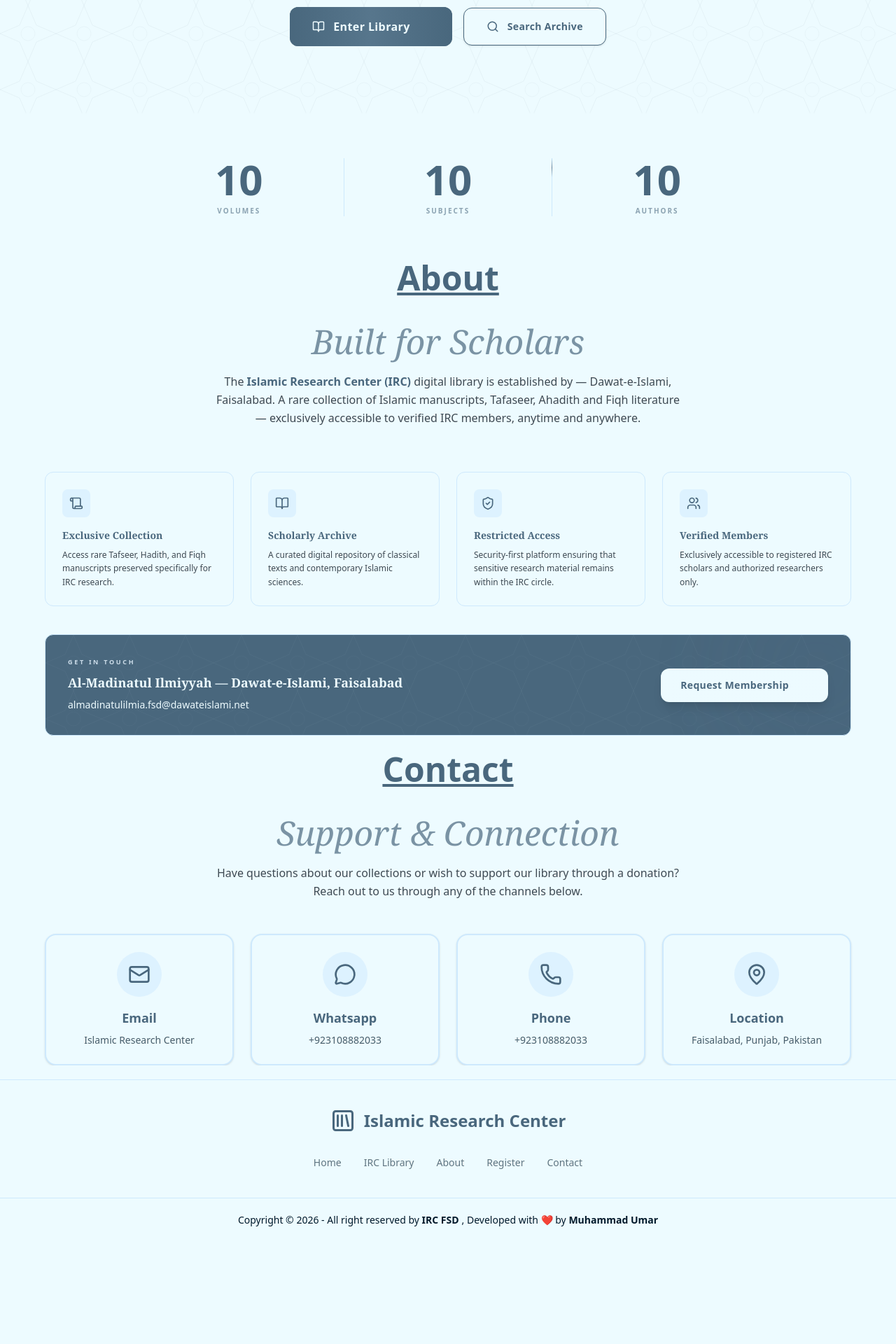
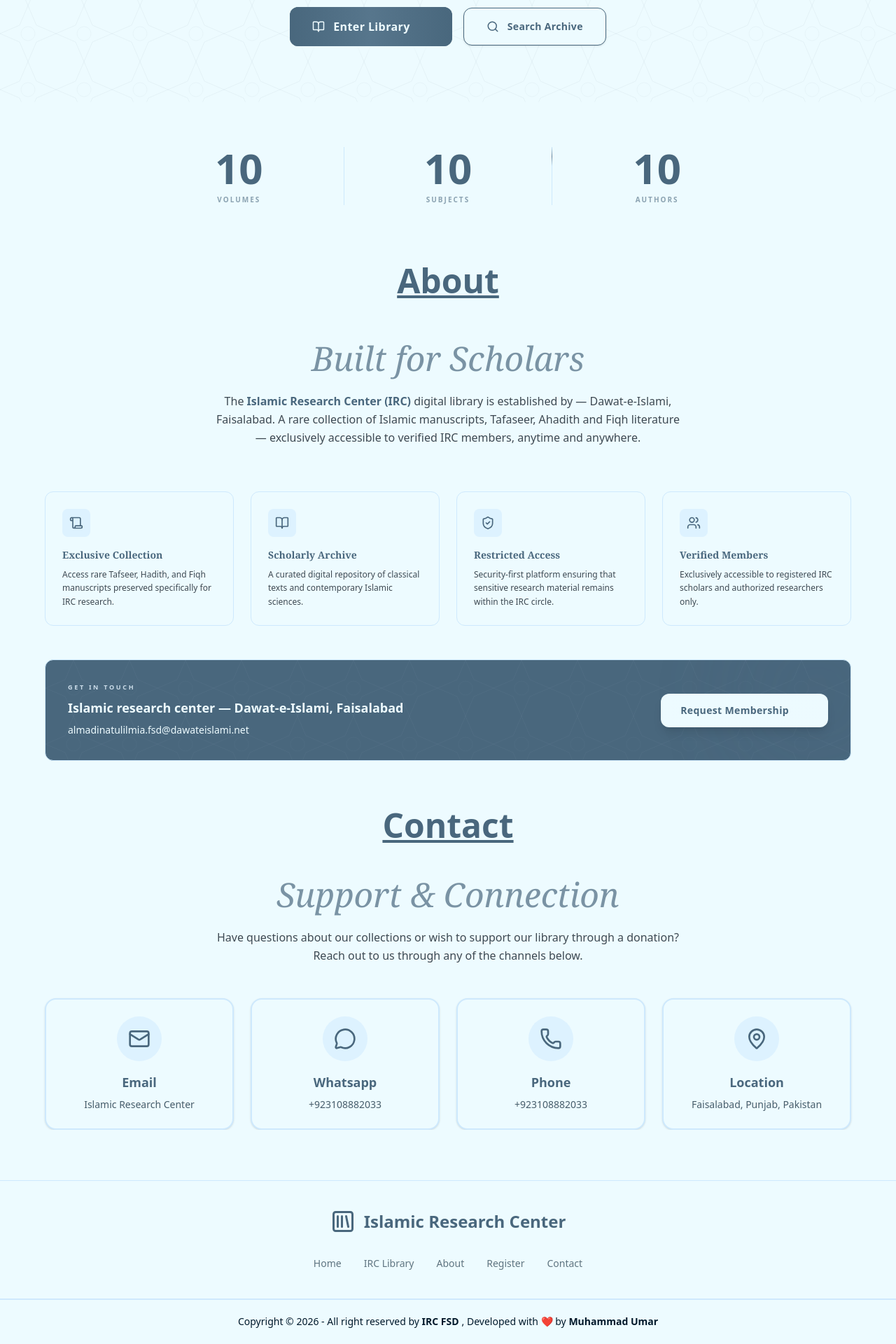
Before and after one commit to Umar-Raza/IRC-Library, a React (Vite) app: page / in a window 1280 px wide. Shown: the part 616-2536 px from the top of the page at 70% size. Before the commit the page ends 2391 px from the top, so only its background shows below. Built offline with nearby package versions, Linux system fonts and the light colour scheme; no server answers; the database is empty; a web font is replaced by a local one.

Commit message:
fix: section spacing, padding and layout adjustments across all sections

```diff
--- a/src/components/bsaStatistics/BSAStatistics.jsx
+++ b/src/components/bsaStatistics/BSAStatistics.jsx
@@ -22,7 +22,7 @@
     return (
         <>
 
-            <div className="relative font max-w-4xl mb-15 mt-12 sm:mt-16  mx-auto w-full text-center">
+            <div className="relative font max-w-4xl mb-20  mt-10 sm:mt-16  mx-auto w-full text-center">
                 {/* ہورائزنٹل بیم (Horizontal Beam) */}
                 {/* <div className="flex justify-center items-center w-full my-8 sm:my-12 px-4">
                     <div className="relative w-full max-w-xs sm:max-w-md h-px bg-slate-200">
--- a/src/components/footer/Footer.jsx
+++ b/src/components/footer/Footer.jsx
@@ -1,80 +1,12 @@
-import { SquareLibrary } from 'lucide-react'
-import { useState } from 'react'
-import { Link, useNavigate } from 'react-router-dom'
-import toast from 'react-hot-toast'
+import { Link } from 'react-router-dom'
 
 export const Footer = () => {
-    const [email, setEmail] = useState('')
-    const navigate = useNavigate()
-
-    const handleSubscribe = () => {
-        if (!email || !email.includes('@')) {
-            toast.error('Please enter a valid email address.')
-            return
-        }
-        toast.success('Subscribed successfully!')
-        setEmail('')
-    }
-
-    const handleHashNav = (hash) => {
-        if (window.location.pathname === '/') {
-            document.getElementById(hash)?.scrollIntoView({ behavior: 'smooth' })
-        } else {
-            navigate('/')
-            setTimeout(() => {
-                document.getElementById(hash)?.scrollIntoView({ behavior: 'smooth' })
-            }, 300)
-        }
-    }
-
-    const links = [
-        { label: 'Home', to: '/' },
-        { label: 'IRC Library', to: '/IRCLibrary' },
-        { label: 'About', hash: 'about' },
-        { label: 'Register', to: '/readerRegister' },
-        { label: 'Contact', hash: 'contact' },
-    ]
 
     return (
         <footer className="bg-base-100 border-t border-base-300">
 
             {/* Top section */}
-            <div className="container mx-auto px-6 sm:px-10 py-10 flex flex-col items-center gap-8">
 
-                {/* Logo */}
-                <div className='navbar-center flex items-center justify-center gap-3 group font-sans'>
-                    <SquareLibrary className="text-neutral w-6 h-6 sm:w-9 sm:h-9" />
-                    <Link to="/">
-                        <span className="text-lg sm:text-2xl font-bold text-neutral group-hover:text-[#457b9d] transition-colors">
-                            <span className="hidden sm:inline">Islamic Research Center</span>
-                            <span className="sm:hidden text-md">IRC</span>
-                        </span>
-                    </Link>
-                </div>
-
-                {/* Nav links */}
-                <nav className="flex flex-wrap items-center justify-center gap-x-8 gap-y-3">
-                    {links.map((link, i) =>
-                        link.hash ? (
-                            <button
-                                key={i}
-                                onClick={() => handleHashNav(link.hash)}
-                                className="text-sm text-base-content/60 hover:text-neutral hover:underline transition-colors duration-200 cursor-pointer bg-transparent border-none p-0"
-                            >
-                                {link.label}
-                            </button>
-                        ) : (
-                            <Link
-                                key={i}
-                                to={link.to}
-                                className="text-sm text-base-content/60 hover:text-neutral hover:underline transition-colors duration-200"
-                            >
-                                {link.label}
-                            </Link>
-                        )
-                    )}
-                </nav>
-            </div>
 
             {/* Divider */}
             <div className="border-t border-base-300" />
--- /dev/null
+++ b/src/components/footerNav/FooterNav.jsx
@@ -0,0 +1,63 @@
+import { SquareLibrary } from 'lucide-react'
+import React from 'react'
+import { Link } from 'react-router-dom'
+
+export const FooterNav = () => {
+
+    const handleHashNav = (hash) => {
+        if (window.location.pathname === '/') {
+            document.getElementById(hash)?.scrollIntoView({ behavior: 'smooth' })
+        } else {
+            navigate('/')
+            setTimeout(() => {
+                document.getElementById(hash)?.scrollIntoView({ behavior: 'smooth' })
+            }, 300)
+        }
+    }
+
+    const links = [
+        { label: 'Home', to: '/' },
+        { label: 'IRC Library', to: '/IRCLibrary' },
+        { label: 'About', hash: 'about' },
+        { label: 'Register', to: '/readerRegister' },
+        { label: 'Contact', hash: 'contact' },
+    ]
+
+    return (
+        <div className="container mx-auto px-6 sm:px-10 py-10  flex flex-col items-center gap-8 border-t border-base-300">
+            {/* Logo */}
+            <div className='navbar-center flex items-center justify-center gap-3 group font-sans'>
+                <SquareLibrary className="text-neutral w-6 h-6 sm:w-9 sm:h-9" />
+                <Link to="/">
+                    <span className="text-lg sm:text-2xl font-bold text-neutral group-hover:text-[#457b9d] transition-colors">
+                        <span className="hidden sm:inline">Islamic Research Center</span>
+                        <span className="sm:hidden text-md">IRC</span>
+                    </span>
+                </Link>
+            </div>
+
+            {/* Nav links */}
+            <nav className="flex flex-row flex-nowrap items-center justify-center gap-x-4 sm:gap-x-8">
+                {links.map((link, i) =>
+                    link.hash ? (
+                        <button
+                            key={i}
+                            onClick={() => handleHashNav(link.hash)}
+                            className="text-sm text-base-content/60 hover:text-neutral hover:underline transition-colors duration-200 cursor-pointer bg-transparent border-none p-0"
+                        >
+                            {link.label}
+                        </button>
+                    ) : (
+                        <Link
+                            key={i}
+                            to={link.to}
+                            className="text-sm text-base-content/60 hover:text-neutral hover:underline transition-colors duration-200"
+                        >
+                            {link.label}
+                        </Link>
+                    )
+                )}
+            </nav>
+        </div>
+    )
+}
--- a/src/components/heroSection/HeroSection.jsx
+++ b/src/components/heroSection/HeroSection.jsx
@@ -11,7 +11,7 @@
 
 
     return (
-        <section className="relative pt-16 pb-1 sm:pt-24 sm:pb-12 flex flex-col justify-center">
+        <section className="relative pt-16 pb-2 sm:pt-24 sm:pb-8 flex flex-col justify-center">
             {/* 1. پس منظر کا نمونہ (Background Pattern) */}
             <div className="absolute inset-0 opacity-40 pointer-events-none">
                 <svg className="absolute inset-0 w-full h-full" xmlns="http://www.w3.org/2000/svg">
@@ -44,23 +44,18 @@
                             <div className="absolute -inset-2 bg-[oklch(50%_0.05_240/0.1)] blur-2xl rounded-full -z-10" />
                         </div>
                     </div>
-
                     <div className="mb-4 sm:mb-6">
                         <p className="text-neutral/45 text-[9px] sm:text-xs tracking-[0.3em] sm:tracking-[0.5em] uppercase font-semibold">
                             Islamic Research Center
                         </p>
                     </div>
-
                     <h1 className="text-4xl sm:text-6xl lg:text-8xl font-serif font-bold text-neutral leading-[1.2] sm:leading-[1.1] mb-6 sm:mb-8">
                         Where Scholars <br />
                         <span className="italic font-light text-neutral/80 text-3xl sm:text-5xl lg:text-7xl">Find Books</span>
                     </h1>
-
                     <p className="text-sm sm:text-lg text-[oklch(40%_0.02_240)] leading-relaxed max-w-xl mx-auto mb-8 sm:mb-12 px-2">
                         A premier digital repository of Islamic manuscripts and scholarly research — exclusively curated for the IRC community.
                     </p>
-
-                    {/* ایکشن بٹنز (Action Buttons) */}
                     <div className="flex flex-col sm:flex-row gap-4 justify-center items-center mb-12 w-full max-w-sm sm:max-w-none mx-auto">
                         <Link to="/IRCLibrary" className='w-80 sm:w-auto'>
                             <button className="relative group cursor-pointer overflow-hidden w-full sm:w-auto min-w-50 px-8 py-3.5 sm:py-4 rounded-xl bg-neutral text-base-100 transition-all duration-300 hover:scale-[1.02] active:scale-[0.98] shadow-lg shadow-base-100 flex items-center justify-center gap-3">
@@ -79,10 +74,8 @@
                             </button>
                         </Link>
                     </div>
-
                 </div>
             </div>
-
         </section>
     );
 }
--- a/src/components/navbar/Navbar.jsx
+++ b/src/components/navbar/Navbar.jsx
@@ -27,18 +27,24 @@
     };
 
     const handleHashNav = (hash) => {
+        const scrollToElement = () => {
+            const el = document.getElementById(hash)
+            if (el) {
+                const navbarHeight = 74 // fixed navbar کی height
+                const top = el.getBoundingClientRect().top + window.scrollY - navbarHeight
+                window.scrollTo({ top, behavior: 'smooth' })
+            }
+        }
         if (window.location.pathname === '/') {
-            document.getElementById(hash)?.scrollIntoView({ behavior: 'smooth' })
+            scrollToElement()
         } else {
             navigate('/')
-            setTimeout(() => {
-                document.getElementById(hash)?.scrollIntoView({ behavior: 'smooth' })
-            }, 300)
+            setTimeout(scrollToElement, 300)
         }
     }
 
     return (
-        <header className={`navbar px-3 sm:px-6 lg:px-19 w-full flex items-center justify-between fixed top-0 z-50 bg-base-100 transition-shadow duration-300 ${scrolled ? 'shadow-md' : 'shadow-sm'}`}>
+        <header className={`navbar px-3 sm:px-6 lg:px-20 w-full flex items-center justify-between fixed top-0 z-50 bg-base-100 transition-shadow duration-300 ${scrolled ? 'shadow-md' : 'shadow-sm'}`}>
             <div className="navbar-start">
                 <div className="dropdown">
                     <div tabIndex={0} role="button" className="btn btn-ghost">
--- a/src/pages/Home/Home.jsx
+++ b/src/pages/Home/Home.jsx
@@ -6,6 +6,7 @@
 import HeroSection from '@/components/heroSection/HeroSection'
 import { BSAStatistics } from '@/components/bsaStatistics/BSAStatistics'
 import { ScrollToTop } from '@/components/scrollToTop/ScrollToTop'
+import { FooterNav } from '@/components/footerNav/FooterNav'
 
 export const Home = () => {
 
@@ -15,7 +16,8 @@
             <BSAStatistics />
             <About />
             <Contact />
-            <ScrollToTop/>
+            <FooterNav />
+            <ScrollToTop />
         </>
     )
 }
--- a/src/pages/about/About.jsx
+++ b/src/pages/about/About.jsx
@@ -30,14 +30,14 @@
 
     return (
         <section
-            id='about' className="relative container mx-auto mb-5 px-4 sm:px-6 lg:px-8 overflow-hidden"
+            id='about' className="relative container mx-auto mb-8 px-4 sm:px-6 lg:px-8 overflow-hidden"
         >
             {/* ── Header ── */}
             <div className="text-center mb-16">
-                <h2 className="text-2xl sm:text-5xl underline font-sans font-bold text-neutral leading-[1.15] mb-10">
+                <h2 className="text-2xl sm:text-5xl underline font-sans font-bold text-neutral leading-[1.15] mb-15">
                     About
                 </h2>
-                <h3 className="italic font-light font-serif text-neutral/70 text-3xl mb-5 sm:text-5xl">
+                <h3 className="italic font-light font-serif text-neutral/70 text-3xl mb-6 sm:text-5xl">
                     Built for Scholars
                 </h3>
                 <p className="text-sm sm:text-base text-[oklch(40%_0.02_240)] leading-relaxed max-w-2xl mx-auto">
@@ -49,7 +49,7 @@
             </div>
             {/* ── Feature cards ── */}
             {/* grid grid-cols-1 sm:grid-cols-2 lg:grid-cols-4 gap-6 max-w-6xl mx-auto */}
-            <div className="grid grid-cols-1 sm:grid-cols-2 lg:grid-cols-4 gap-6 max-w-6xl mx-auto mb-10">
+            <div className="grid grid-cols-1 sm:grid-cols-2 lg:grid-cols-4 gap-6 max-w-6xl mx-auto mb-12">
                 {features.map((f, i) => (
                     <div
                         key={i}
@@ -71,7 +71,7 @@
                     </div>
                 ))}
             </div>
-            <div className="relative rounded-xl overflow-hidden border max-w-6xl mx-auto border-base-300 bg-neutral">
+            <div className="relative rounded-xl overflow-hidden border max-w-6xl mx-auto border-base-300 bg-neutral mb-12 sm:mb-8">
                 <div className="absolute -top-16 -right-16 w-56 h-56 rounded-full blur-3xl pointer-events-none"
                     style={{ background: "oklch(50% 0.05 240 / 0.1)" }} />
                 <div className="relative z-10 flex flex-col sm:flex-row items-start sm:items-center justify-between gap-6 p-8">
@@ -79,8 +79,8 @@
                         <p className="text-[9px] uppercase tracking-[0.3em] font-semibold text-base-100/80 mb-2">
                             Get in Touch
                         </p>
-                        <p className="text-lg font-bold font-serif text-base-100 leading-relaxed mb-1">
-                            Al-Madinatul Ilmiyyah — Dawat-e-Islami, Faisalabad
+                        <p className="text-lg font-bold font-sans text-base-100 leading-relaxed mb-1">
+                            Islamic research center — Dawat-e-Islami, Faisalabad
                         </p>
                         <a href="mailto:almadinatulilmia.fsd@dawateislami.net"
                             className="text-sm text-base-100 transition-colors hover:underline">
--- a/src/pages/contact/Contact.jsx
+++ b/src/pages/contact/Contact.jsx
@@ -38,10 +38,10 @@
     ];
 
     return (
-        <div id='contact' className="mx-auto container mb-5 px-4 sm:px-6 lg:px-8 overflow-hidden text-center">
-            <h2 className="text-2xl sm:text-5xl underline font-sans font-bold text-neutral leading-[1.15] mb-10">
+        <div id='contact' className="mx-auto container mb-10 sm:mb-18  px-4 sm:px-6 lg:px-8 overflow-hidden text-center">
+            <h2 className="text-2xl sm:text-5xl underline font-sans font-bold text-neutral leading-[1.15] mb-10 sm:mb-12 ">
                 Contact</h2>
-            <h3 className="italic font-light font-serif text-neutral/70 text-3xl mb-5 sm:text-5xl">
+            <h3 className="italic font-light font-serif text-neutral/70 text-3xl mb-6 sm:text-5xl">
                 Support & Connection
             </h3>
             <p className="text-sm sm:text-base text-[oklch(40%_0.02_240)] leading-relaxed max-w-2xl mx-auto mb-12">
```
